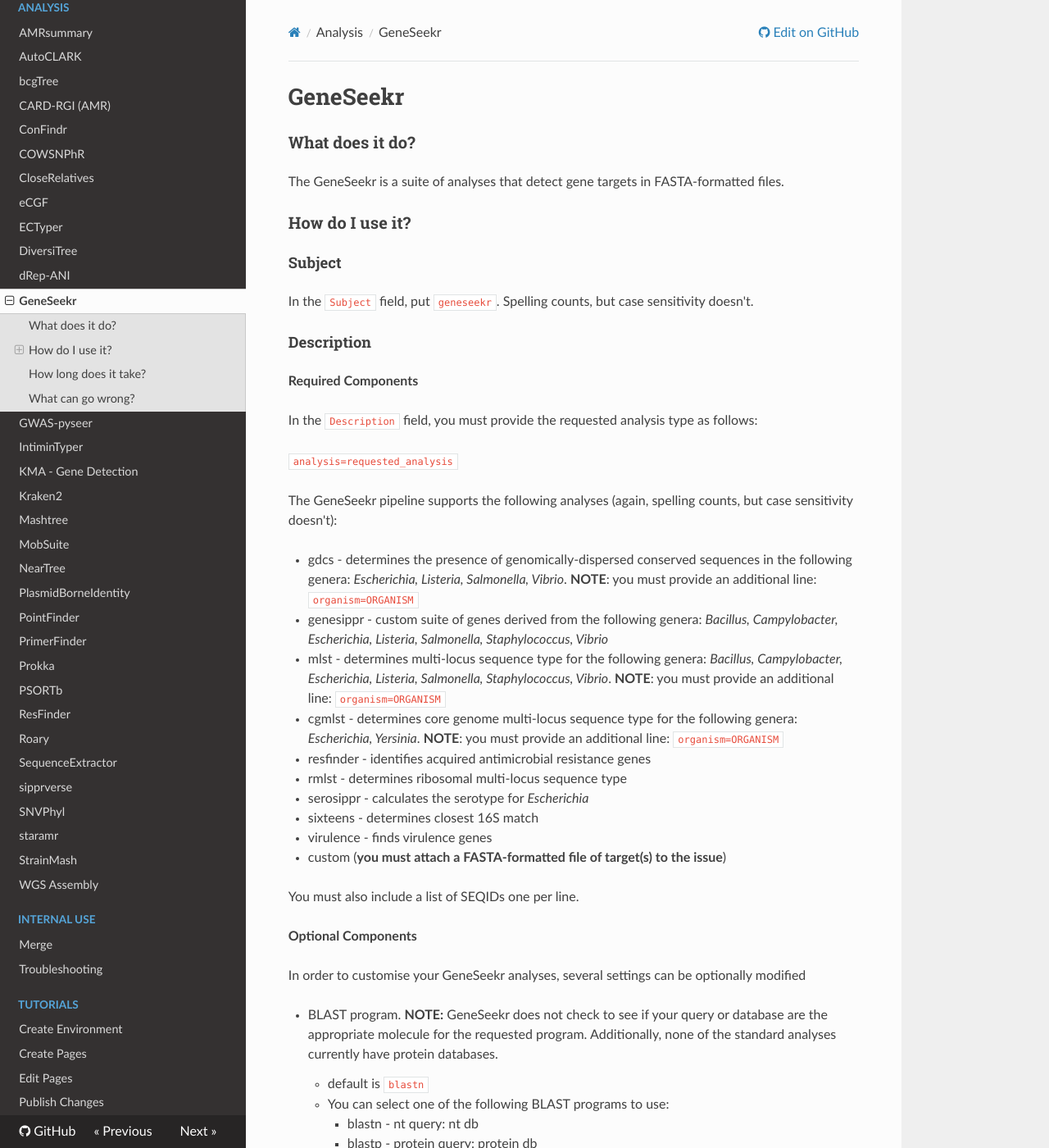
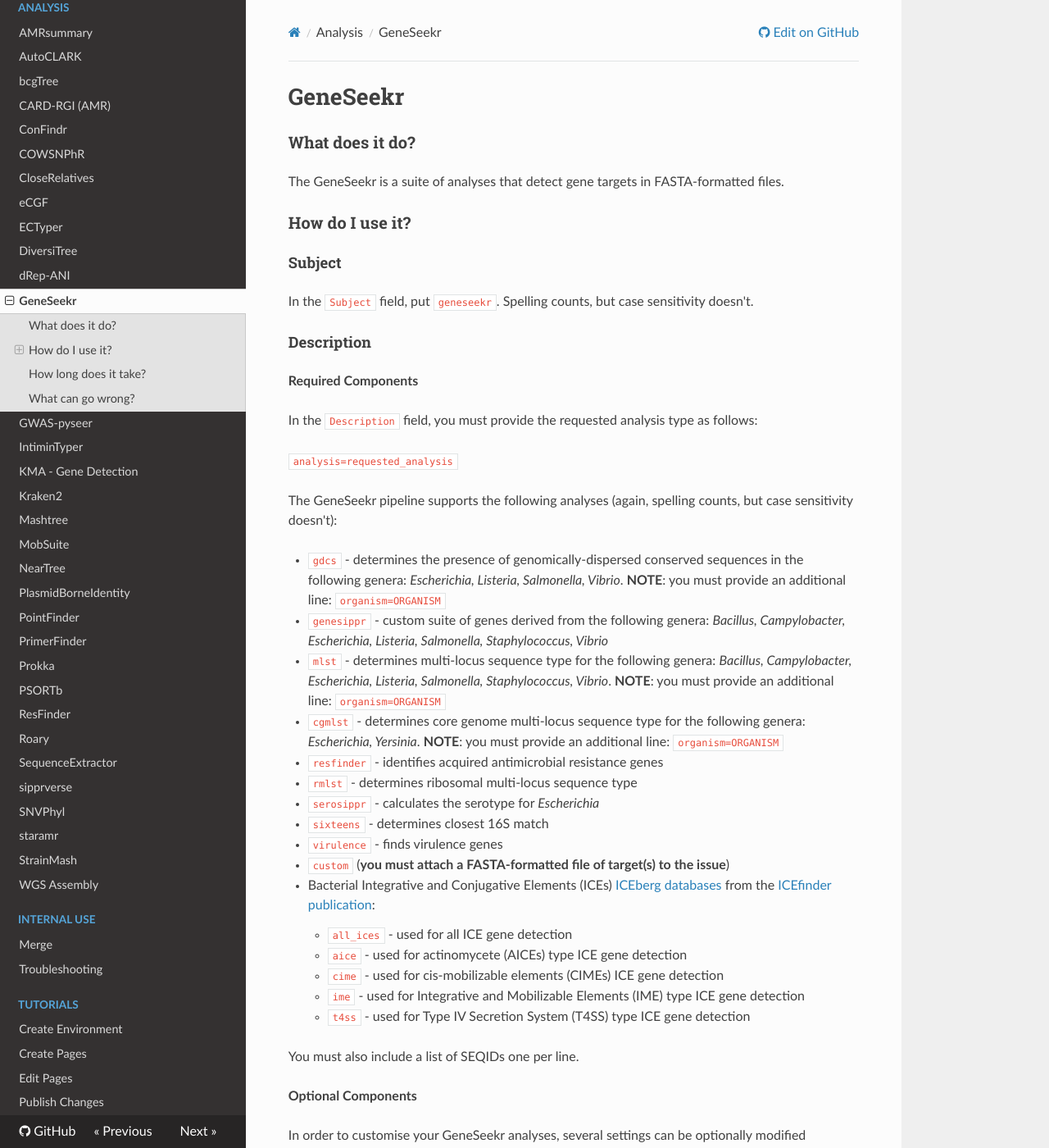
Before and after one commit to OLC-Bioinformatics/redmine-docs, an MkDocs documentation site: the page built from docs/analysis/geneseekr.md, in a window 1280 px wide and 1400 px high. Shown: the whole window at 82% size. Built offline with MkDocs 1.6.1, drawn with Linux system fonts in a browser that asks for light colours; nearby versions of some CDN libraries.

Commit message:
Added ICEberg databases to KMA and geneseekr

```diff
--- a/docs/analysis/geneseekr.md
+++ b/docs/analysis/geneseekr.md
@@ -20,16 +20,23 @@
 
 The GeneSeekr pipeline supports the following analyses (again, spelling counts, but case sensitivity doesn't):
 
-- gdcs - determines the presence of genomically-dispersed conserved sequences in the following genera: *Escherichia, Listeria, Salmonella, Vibrio*. **NOTE**: you must provide an additional line: `organism=ORGANISM`
-- genesippr - custom suite of genes derived from the following genera: *Bacillus, Campylobacter, Escherichia, Listeria, Salmonella, Staphylococcus, Vibrio*
-- mlst - determines multi-locus sequence type for the following genera: *Bacillus, Campylobacter, Escherichia, Listeria, Salmonella, Staphylococcus, Vibrio*. **NOTE**: you must provide an additional line: `organism=ORGANISM`
-- cgmlst - determines core genome multi-locus sequence type for the following genera: *Escherichia, Yersinia*. **NOTE**: you must provide an additional line: `organism=ORGANISM`
-- resfinder - identifies acquired antimicrobial resistance genes
-- rmlst - determines ribosomal multi-locus sequence type
-- serosippr - calculates the serotype for *Escherichia*
-- sixteens - determines closest 16S match
-- virulence - finds virulence genes
-- custom (**you must attach a FASTA-formatted file of target(s) to the issue**)
+- `gdcs` - determines the presence of genomically-dispersed conserved sequences in the following genera: *Escherichia, Listeria, Salmonella, Vibrio*. **NOTE**: you must provide an additional line: `organism=ORGANISM`
+- `genesippr` - custom suite of genes derived from the following genera: *Bacillus, Campylobacter, Escherichia, Listeria, Salmonella, Staphylococcus, Vibrio*
+- `mlst` - determines multi-locus sequence type for the following genera: *Bacillus, Campylobacter, Escherichia, Listeria, Salmonella, Staphylococcus, Vibrio*. **NOTE**: you must provide an additional line: `organism=ORGANISM`
+- `cgmlst` - determines core genome multi-locus sequence type for the following genera: *Escherichia, Yersinia*. **NOTE**: you must provide an additional line: `organism=ORGANISM`
+- `resfinder` - identifies acquired antimicrobial resistance genes
+- `rmlst` - determines ribosomal multi-locus sequence type
+- `serosippr` - calculates the serotype for *Escherichia*
+- `sixteens` - determines closest 16S match
+- `virulence` - finds virulence genes
+- `custom` (**you must attach a FASTA-formatted file of target(s) to the issue**)
+<br>
+- Bacterial Integrative and Conjugative Elements (ICEs) [ICEberg databases](https://bioinfo-mml.sjtu.edu.cn/ICEberg2/download.html) from the [ICEfinder publication](https://academic.oup.com/nar/article/47/D1/D660/5165266):
+    - `all_ices` - used for all ICE gene detection
+    - `aice` - used for actinomycete (AICEs) type ICE gene detection
+    - `cime` - used for cis-mobilizable elements (CIMEs) ICE gene detection
+    - `ime` - used for Integrative and Mobilizable Elements (IME) type ICE gene detection
+    - `t4ss` - used for Type IV Secretion System (T4SS) type ICE gene detection
 
 You must also include a list of SEQIDs one per line.
 
```
Also changed, not shown: docs/analysis/kma.md (+7 -0 lines).
